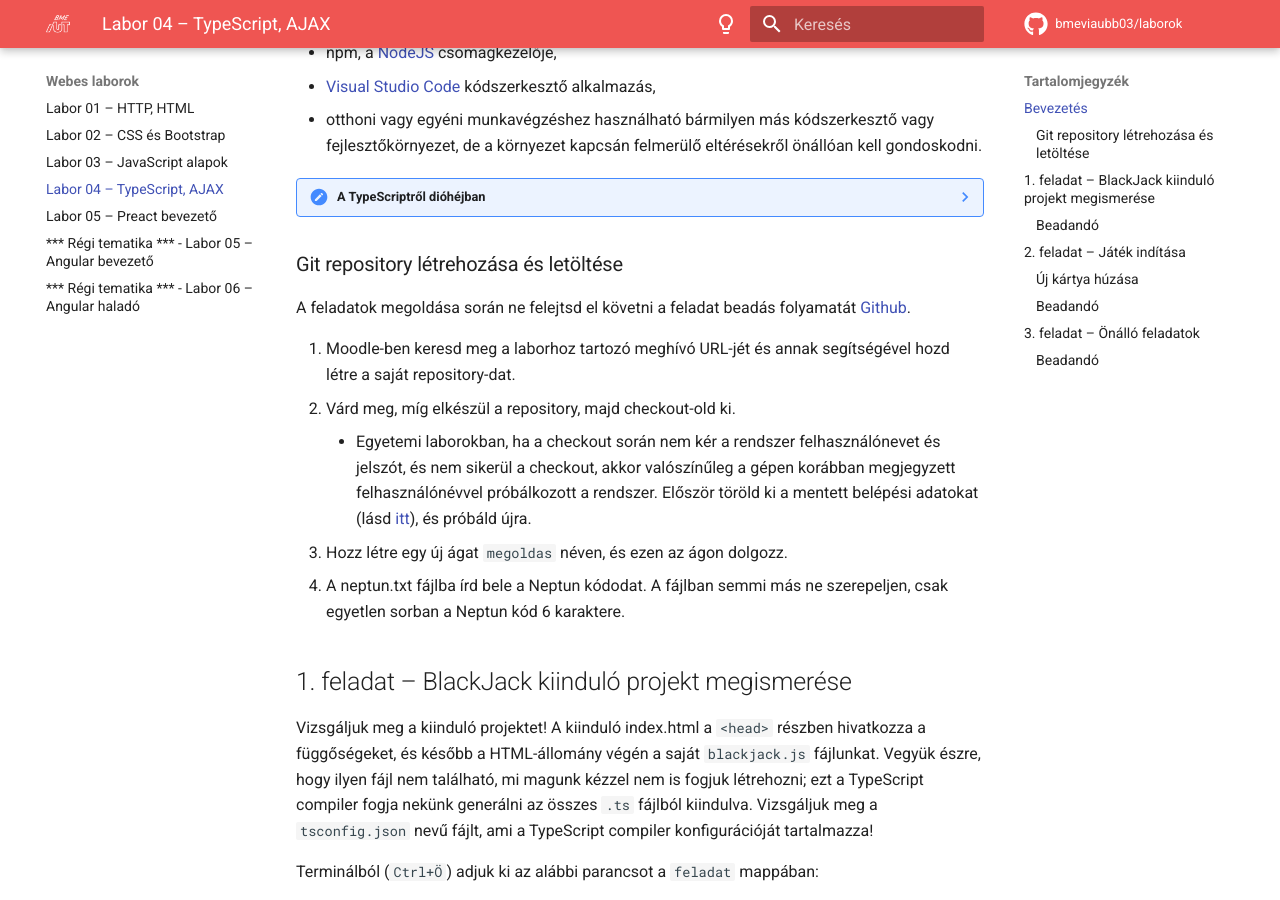
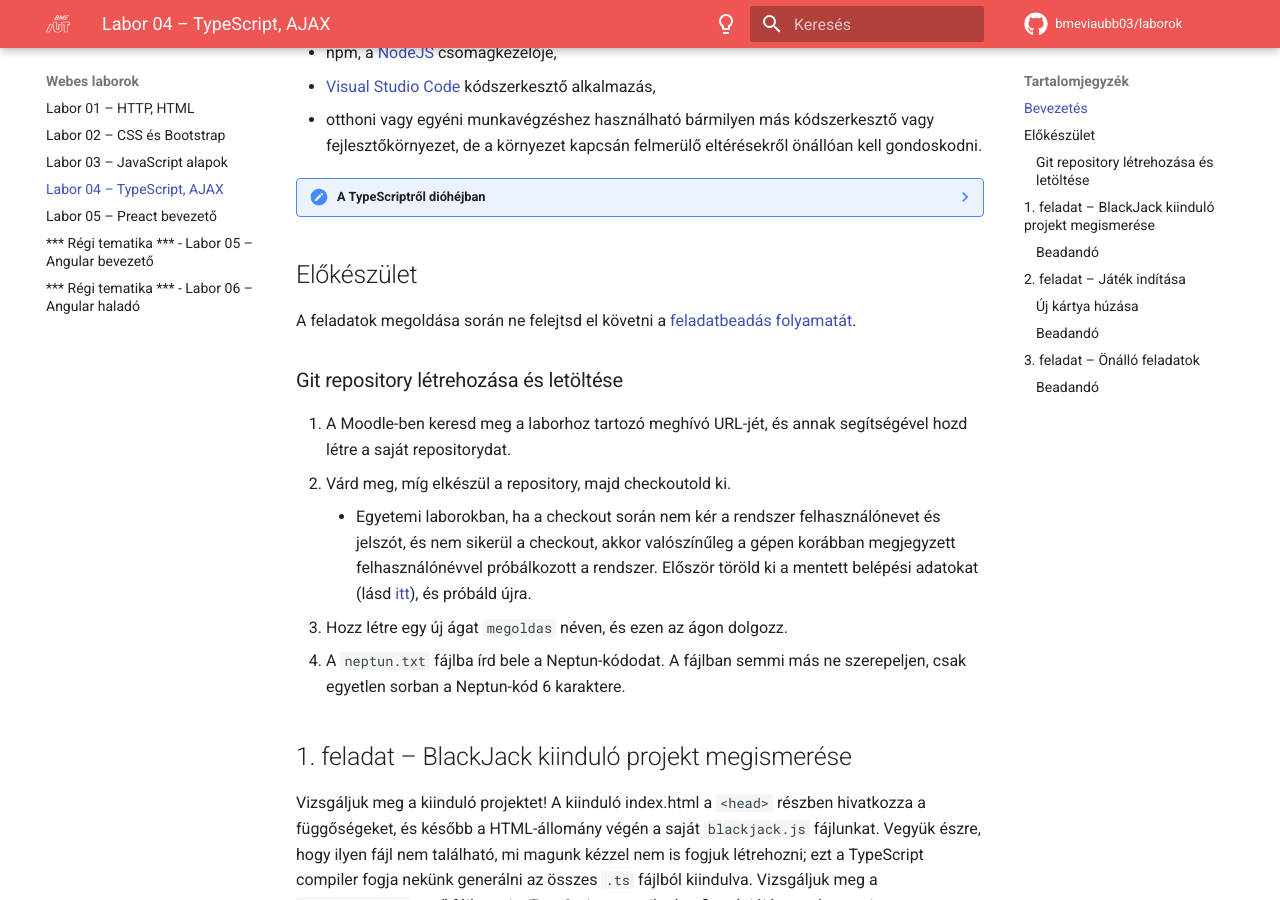
Before and after one commit to BMEVIAUBB03/laborok, an MkDocs documentation site: the page built from docs/laborok/web/04-ts/index.md, in a window 1280 px wide and 900 px high, scrolled down 389 px. Built offline with MkDocs 1.6.1 and Material for MkDocs 9.7.7, drawn with Linux system fonts in a browser that asks for light colours; comment, search, counter and statistics services are not loaded; some of the changed text lies outside the part shown.

Commit message:
Web-04-ts fixes

```diff
--- a/docs/laborok/web/04-ts/index.md
+++ b/docs/laborok/web/04-ts/index.md
@@ -20,15 +20,17 @@ Felhasznált technológiák és eszközök:
 
     **A TypeScript a JavaScriptre épít, így minden JavaScript fájl egyben értelmezhető TypeScript kód is.** A VS Code alapértelmezetten IntelliSense segítséget ad nekünk a JavaScript forrásokban is, ezt a TypeScript compiler segítségével teszi a háttérben.
 
+## Előkészület
+
+A feladatok megoldása során ne felejtsd el követni a [feladatbeadás folyamatát](../../../tudnivalok/github/GitHub.md).
+
 ### Git repository létrehozása és letöltése
 
-A feladatok megoldása során ne felejtsd el követni a feladat beadás folyamatát [Github](../../tudnivalok/github/GitHub.md).
-
-1. Moodle-ben keresd meg a laborhoz tartozó meghívó URL-jét és annak segítségével hozd létre a saját repository-dat.
-2. Várd meg, míg elkészül a repository, majd checkout-old ki.
-    * Egyetemi laborokban, ha a checkout során nem kér a rendszer felhasználónevet és jelszót, és nem sikerül a checkout, akkor valószínűleg a gépen korábban megjegyzett felhasználónévvel próbálkozott a rendszer. Először töröld ki a mentett belépési adatokat (lásd [itt](../../tudnivalok/github/GitHub-credentials.md)), és próbáld újra.
+1. A Moodle-ben keresd meg a laborhoz tartozó meghívó URL-jét, és annak segítségével hozd létre a saját repositorydat.
+2. Várd meg, míg elkészül a repository, majd checkoutold ki.
+    * Egyetemi laborokban, ha a checkout során nem kér a rendszer felhasználónevet és jelszót, és nem sikerül a checkout, akkor valószínűleg a gépen korábban megjegyzett felhasználónévvel próbálkozott a rendszer. Először töröld ki a mentett belépési adatokat (lásd [itt](../../../tudnivalok/github/GitHub-credentials.md)), és próbáld újra.
 3. Hozz létre egy új ágat `megoldas` néven, és ezen az ágon dolgozz.
-4. A neptun.txt fájlba írd bele a Neptun kódodat. A fájlban semmi más ne szerepeljen, csak egyetlen sorban a Neptun kód 6 karaktere.
+4. A `neptun.txt` fájlba írd bele a Neptun-kódodat. A fájlban semmi más ne szerepeljen, csak egyetlen sorban a Neptun-kód 6 karaktere.
 
 ## 1. feladat – BlackJack kiinduló projekt megismerése
 
```
Also changed, not shown: other parts of docs/laborok/web/04-ts/index.md (+2 -2 lines).
